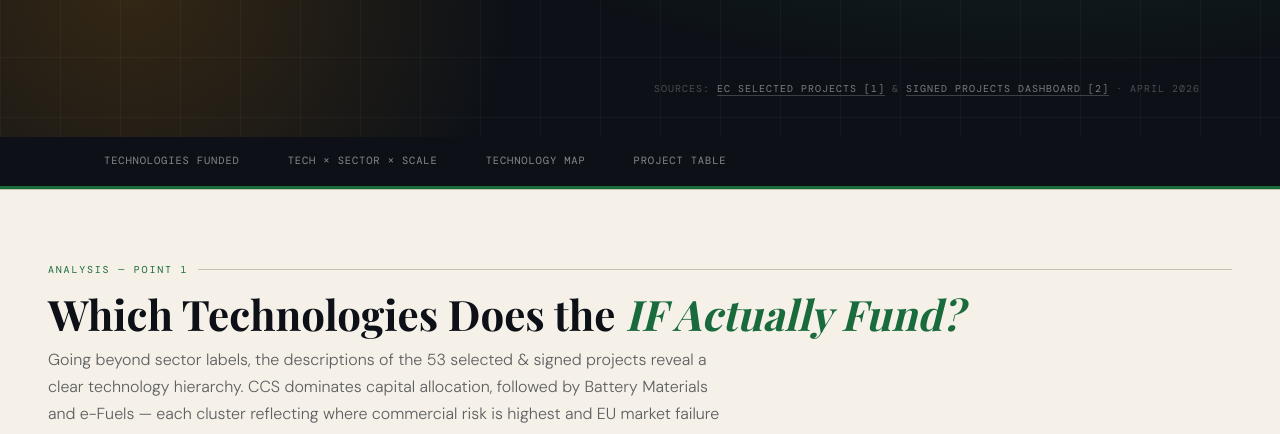
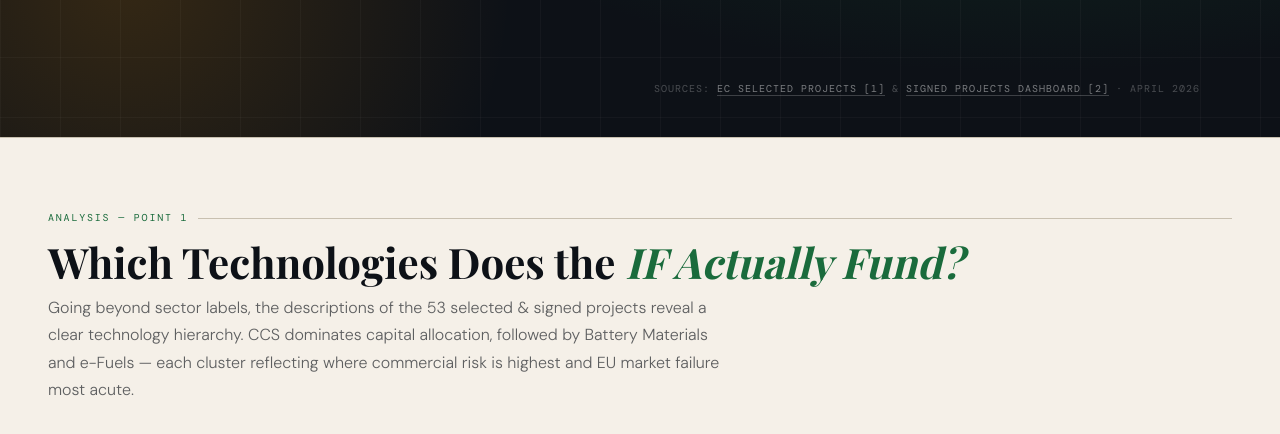
Before and after one commit to soyhuyu/IF24_Facts, a plain HTML site: page index1.html in a window 1280 px wide. Shown: the part 663-1097 px from the top of the page. Drawn offline with nearby package versions, Linux system fonts and the light colour scheme; a web font is replaced by a local one.

Commit message:
Update index1.html

```diff
--- a/index1.html
+++ b/index1.html
@@ -858,15 +858,7 @@
   <div class="cover-footer">Sources: <a href="https://climate.ec.europa.eu/document/download/9ae0fe7d-2a3f-4591-9df9-207979a0ad4e_en?filename=news_20251103_projects_en.pdf" target="_blank" rel="noopener">EC Selected Projects [1]</a> &amp; <a href="https://dashboard.tech.ec.europa.eu/qs_digit_dashboard_mt/public/sense/app/6e4815c8-1f4c-4664-b9ca-8454f77d758d/sheet/bac47ac8-b5c7-4cd1-87ad-9f8d6d238eae/state/analysis/select/Call%20acronym/InnovFund-2024-NZT" target="_blank" rel="noopener">Signed Projects Dashboard [2]</a> · April 2026</div>
 </section>
 
-<!-- ===== NAV ===== -->
-<nav class="toc">
-  <div class="toc-inner">
-    <a href="#analysis1">Technologies Funded</a>
-    <a href="#analysis2">Tech × Sector × Scale</a>
-    <a href="#analysis3">Technology Map</a>
-    <a href="#table">Project Table</a>
-  </div>
-</nav>
+
 
 <div class="divider"></div>
 
```
